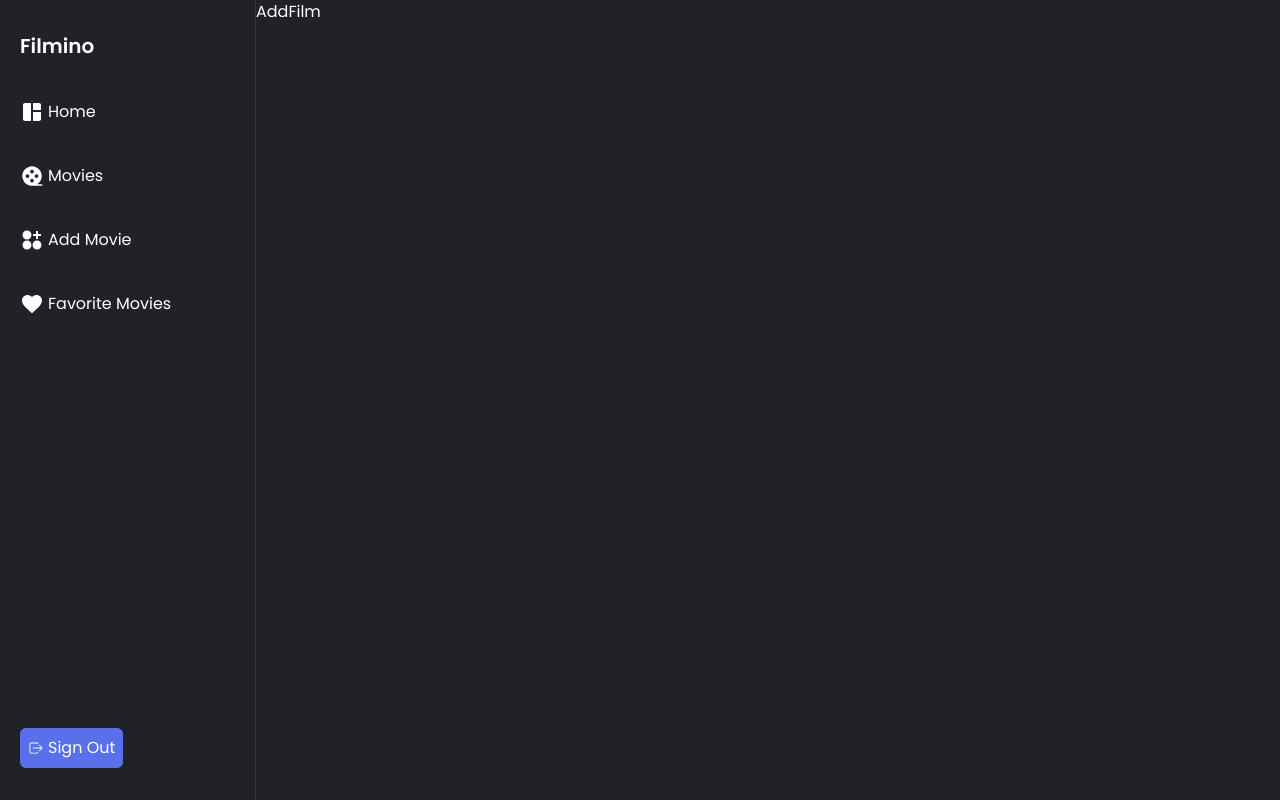
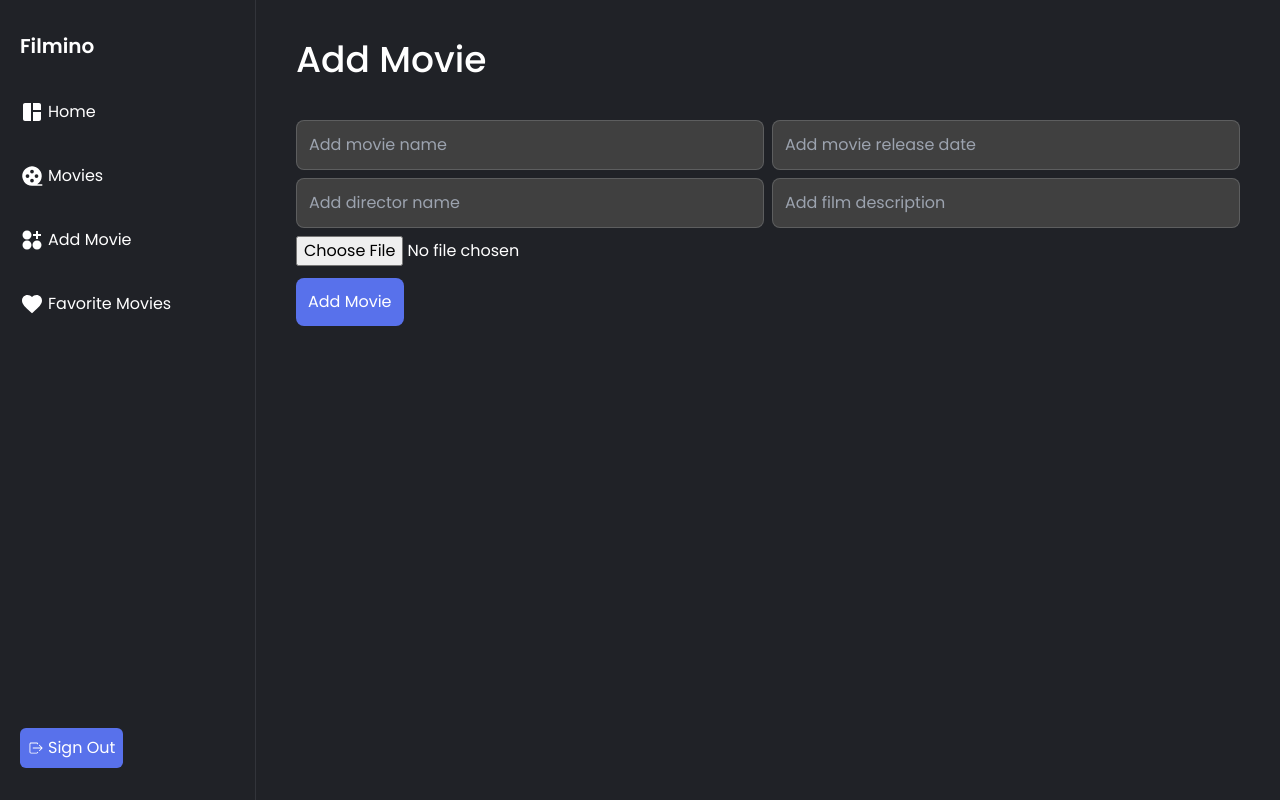
Before and after one commit to farildev/firebase-authentication, a React (Vite) app: page /add-movie in a window 1280 px wide. Built offline with nearby package versions, Linux system fonts and the light colour scheme; no server answers; sample sign-in values are in the browser's storage.

Commit message:
feature : Add photo & storage added

```diff
--- a/src/config/firebase.js
+++ b/src/config/firebase.js
@@ -1,5 +1,6 @@
 import { initializeApp } from "firebase/app";
 import { getFirestore } from "firebase/firestore";
+import {getStorage} from "firebase/storage";
 import {getAuth , GoogleAuthProvider} from "firebase/auth"
 const firebaseConfig = {
   apiKey: import.meta.env.VITE_FIREBASE_API_KEY,
@@ -14,4 +15,5 @@ const firebaseConfig = {
 const app = initializeApp(firebaseConfig);
 export const auth = getAuth(app);
 export const db = getFirestore(app);
+export const storage = getStorage(app);
 export const googleProvider = new GoogleAuthProvider();
--- a/src/views/App/AddMovie.jsx
+++ b/src/views/App/AddMovie.jsx
@@ -1,7 +1,103 @@
+import { useState } from "react";
+import { addDoc, collection } from "firebase/firestore";
+import { db, auth, storage } from "@/config/firebase";
+import { ref, uploadBytes, getDownloadURL } from "firebase/storage";
+import { useNavigate } from "react-router-dom";
+
 const AddMovie = () => {
+  const [movieName, setMovieName] = useState('');
+  const [movieRelease, setMovieRelease] = useState('');
+  const [movieDirector, setMovieDirector] = useState('');
+  const [movieDesc, setMovieDesc] = useState('');
+  const [movieBanner, setMovieBanner] = useState(null);
+  const moviesCollectionRef = collection(db, 'movies');
+  const navigate = useNavigate();
+
+  const userId = auth?.currentUser?.uid;
+
+  const handleMovieName = (e) => {
+    setMovieName(e.target.value);
+  };
+  const handleReleaseDate = (e) => {
+    setMovieRelease(e.target.value);
+  };
+  const handleDirectorName = (e) => {
+    setMovieDirector(e.target.value);
+  };
+  const handleFilmDesc = (e) => {
+    setMovieDesc(e.target.value);
+  };
+
+  const addMovieToCollection = async () => {
+    let imageUrl = '';
+    if (movieBanner) {
+      const filesFolderRef = ref(storage, `movieBanners/${movieBanner.name}`);
+      await uploadBytes(filesFolderRef, movieBanner);
+      imageUrl = await getDownloadURL(filesFolderRef);
+    }
+
+    try {
+      await addDoc(moviesCollectionRef, {
+        name: movieName,
+        releaseDate: movieRelease,
+        director: movieDirector,
+        filmDescription: movieDesc,
+        image: imageUrl,
+        userId
+      });
+      navigate('/movies');
+    } catch (err) {
+      console.error(err);
+    }
+  };
+
   return (
-    <div>AddFilm</div>
-  )
-}
+    <section className="p-10 h-screen">
+      <div className="w-full">
+        <h1 className="text-4xl font-medium">Add Movie</h1>
+        <div className="mt-10 grid grid-cols-2 gap-2">
+          <input
+            onChange={handleMovieName}
+            value={movieName}
+            className="bg-neutral-700 p-3 rounded-lg text-white outline-none border-gray-300/20 border"
+            type="text"
+            placeholder="Add movie name"
+          />
+          <input
+            onChange={handleReleaseDate}
+            value={movieRelease}
+            className="bg-neutral-700 p-3 rounded-lg text-white outline-none border-gray-300/20 border"
+            type="text"
+            placeholder="Add movie release date"
+          />
+          <input
+            onChange={handleDirectorName}
+            value={movieDirector}
+            className="bg-neutral-700 p-3 rounded-lg text-white outline-none border-gray-300/20 border"
+            type="text"
+            placeholder="Add director name"
+          />
+          <input
+            onChange={handleFilmDesc}
+            value={movieDesc}
+            className="bg-neutral-700 p-3 rounded-lg text-white outline-none border-gray-300/20 border"
+            type="text"
+            placeholder="Add film description"
+          />
+          <input
+            onChange={(e) => setMovieBanner(e.target.files[0])}
+            type="file"
+          />
+        </div>
+        <button
+          onClick={addMovieToCollection}
+          className="bg-secondary mt-3 rounded-lg p-3 outline-none border-none"
+        >
+          Add Movie
+        </button>
+      </div>
+    </section>
+  );
+};
 
-export default AddMovie
+export default AddMovie;
--- a/src/views/App/Movies.jsx
+++ b/src/views/App/Movies.jsx
@@ -6,10 +6,12 @@ const Movies = () => {
   const [data,setData] = useState([]);
   const [loading, setLoading] = useState(true)
 
+  const moviesCollectionRef = collection(db, 'movies');
+
   useEffect(() => {
     const fetchData = async() => {
       try{
-        const querySnapshot = await getDocs(collection(db, 'movies'));
+        const querySnapshot = await getDocs(moviesCollectionRef);
         const dataList = querySnapshot.docs.map(doc => ({id: doc.id, ...doc.data()}));
         setData(dataList);
         setLoading(false);
@@ -20,19 +22,22 @@ const Movies = () => {
       }
     }
     fetchData();
-  },[])
+  },[moviesCollectionRef])
 
   if(loading){
     <div className="w-full h-full bg-black text-white">Loading...</div>
   }
   return (
     <section className="p-10">
-      <div className="siteContainer">
-        <h1>Movies</h1>
-        <div>
+      <div className="w-full">
+        <h1 className="text-4xl font-medium">Movies</h1>
+        <div className="mt-10 grid grid-cols-3">
           {
             data.map((item, index) => (
-              <div key={index}>
+              <div className="flex flex-col gap-3" key={index}>
+                <div>
+                  <img src={item?.image} alt="" />
+                </div>
                 <span>{item.director}</span>
                 <span>{item.name}</span>
               </div>
```
